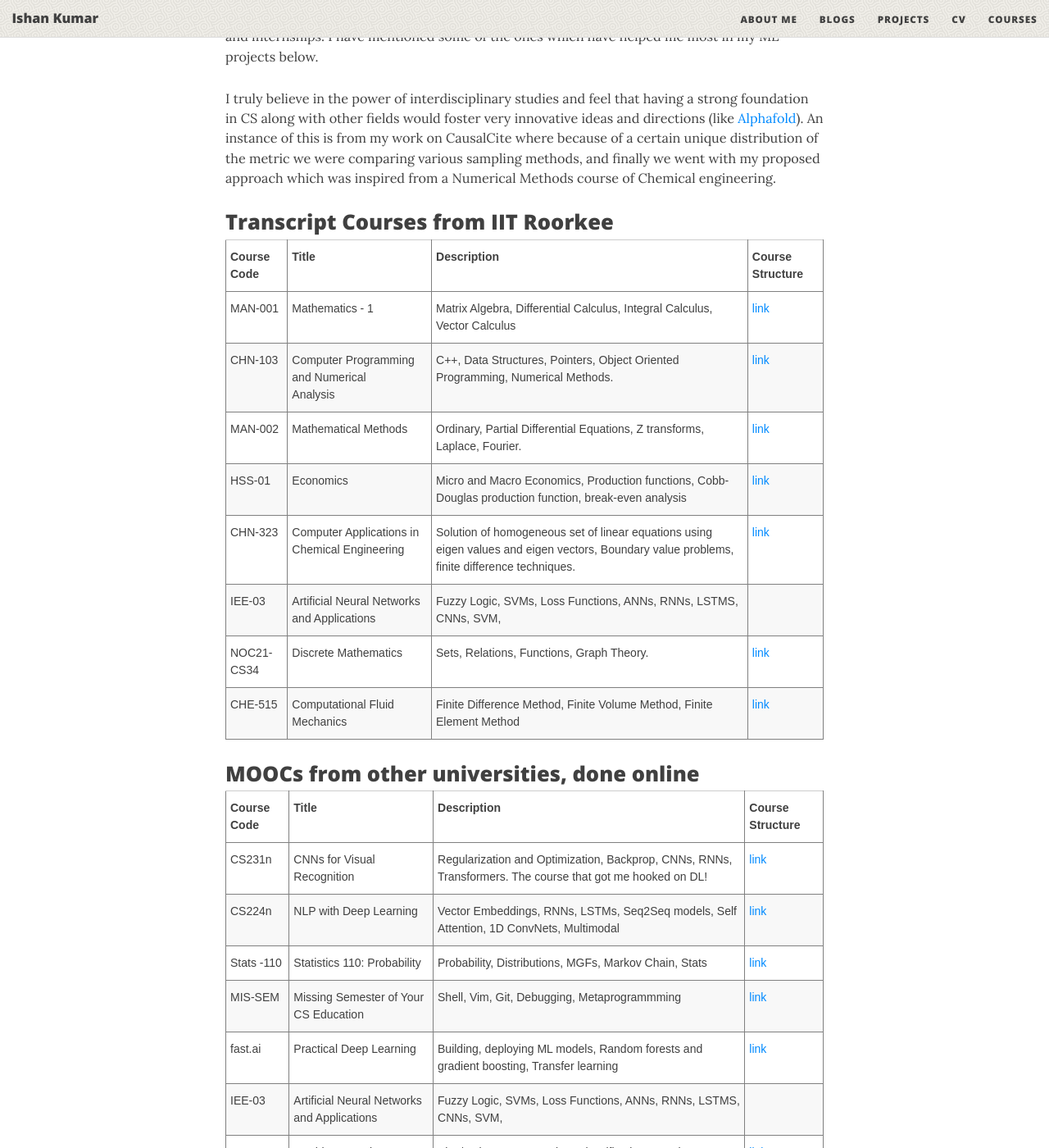
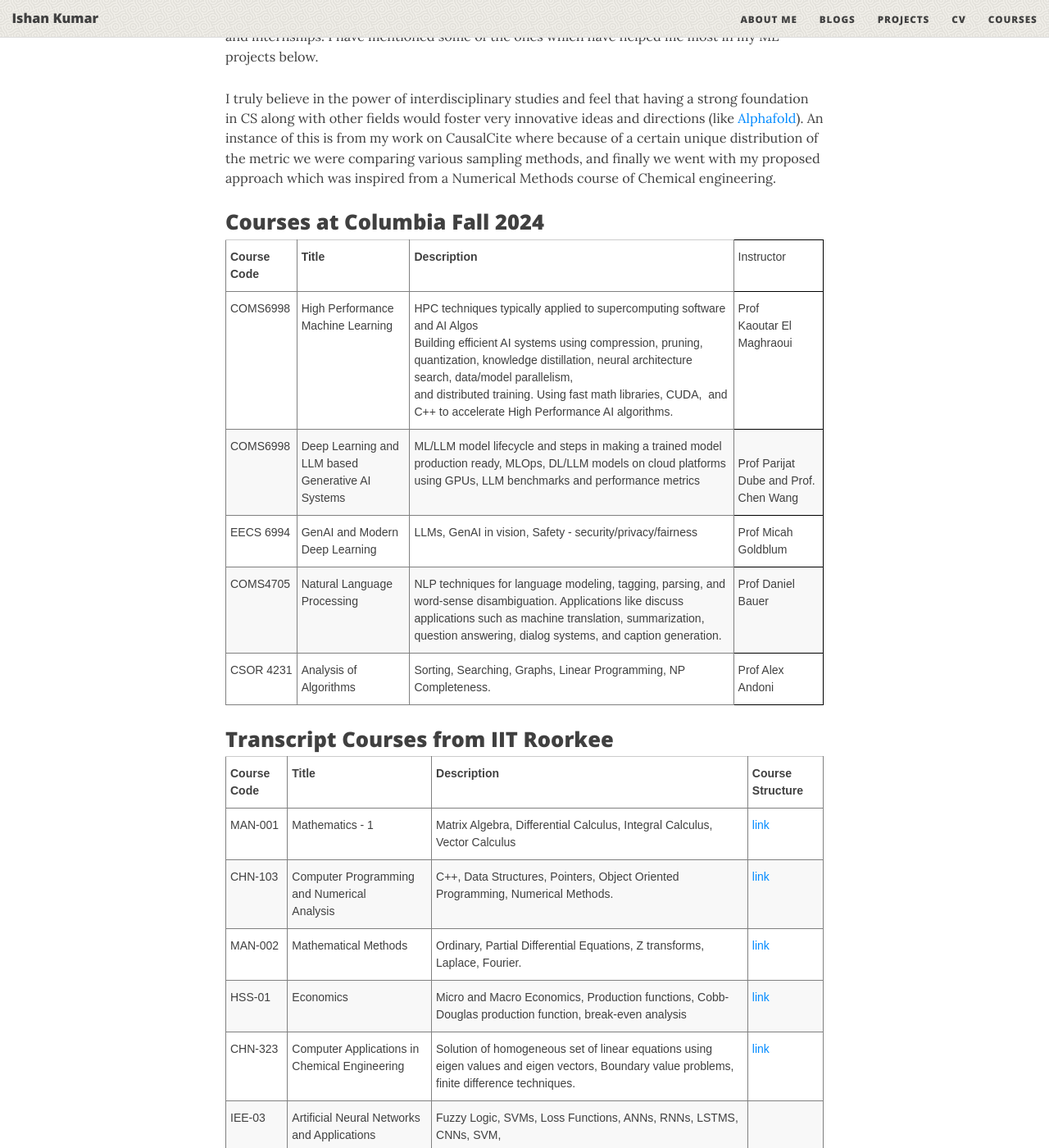
Before and after one commit to ishankumaragrawal/ishankumaragrawal.github.io, a Jekyll site: the page built from courses.html, in a window 1280 px wide and 1400 px high, scrolled down 316 px. Shown: the whole window at 82% size. Built offline with Jekyll 4.4.1, drawn with Linux system fonts in a browser that asks for light colours; nearby versions of some CDN libraries.

Commit message:
updated courses

```diff
--- a/courses.html
+++ b/courses.html
@@ -11,6 +11,57 @@
 I truly believe in the power of interdisciplinary studies and feel that having a strong foundation in CS along with other fields would foster very innovative ideas and directions (like <a href="https://alphafold.ebi.ac.uk/">Alphafold</a>).
 An instance of this is from my work on CausalCite where because of a certain unique distribution of the metric we were comparing various sampling methods, and finally we went with my proposed
 approach which was inspired from a Numerical Methods course of Chemical engineering.
+
+<h2> Courses at Columbia Fall 2024</h2>
+<style type="text/css">
+.tg  {border-collapse:collapse;border-spacing:0;}
+.tg td{border-color:black;border-style:solid;border-width:1px;font-family:Arial, sans-serif;font-size:14px;
+  overflow:hidden;padding:10px 5px;word-break:normal;}
+.tg th{border-color:black;border-style:solid;border-width:1px;font-family:Arial, sans-serif;font-size:14px;
+  font-weight:normal;overflow:hidden;padding:10px 5px;word-break:normal;}
+.tg .tg-fymr{border-color:inherit;font-weight:bold;text-align:left;vertical-align:top}
+.tg .tg-0lax{text-align:left;vertical-align:top}
+.tg .tg-0pky{border-color:inherit;text-align:left;vertical-align:top}
+</style>
+<table class="tg"><thead>
+  <tr>
+    <th class="tg-fymr">Course Code</th>
+    <th class="tg-fymr">Title</th>
+    <th class="tg-fymr">Description</th>
+    <th class="tg-0lax">Instructor</th>
+  </tr></thead>
+<tbody>
+  <tr>
+    <td class="tg-0pky">COMS6998<br></td>
+    <td class="tg-0pky">High Performance Machine Learning</td>
+    <td class="tg-0pky"><span style="font-weight:400;font-style:normal">HPC techniques typically applied to supercomputing software and AI Algos</span><br>Building efficient AI systems using compression, pruning, quantization, knowledge distillation, neural architecture search, data/model parallelism,<br><span style="font-weight:400;font-style:normal">and</span> distributed training. Using fast math libraries, CUDA,&nbsp;&nbsp;and C++ to accelerate High Performance AI algorithms.</td>
+    <td class="tg-0lax"><span style="font-weight:400;font-style:normal">Prof </span><br><span style="font-weight:400;font-style:normal">Kaoutar El Maghraoui</span></td>
+  </tr>
+  <tr>
+    <td class="tg-0pky">COMS6998</td>
+    <td class="tg-0pky">Deep Learning and LLM based Generative AI Systems</td>
+    <td class="tg-0pky"><span style="font-weight:400;font-style:normal">ML/LLM model lifecycle and steps in making a trained </span>model production ready, MLOps, DL/LLM models on cloud platforms using GPUs, <span style="font-weight:400;font-style:normal">LLM benchmarks and performance metrics</span></td>
+    <td class="tg-0lax"><br><span style="font-weight:400;font-style:normal">Prof </span>Parijat Dube and Prof. Chen Wang</td>
+  </tr>
+  <tr>
+    <td class="tg-0pky">EECS 6994</td>
+    <td class="tg-0pky"><span style="font-weight:400;font-style:normal">GenAI and </span>Modern Deep Learning</td>
+    <td class="tg-0pky">LLMs, GenAI in vision, Safety - security/privacy/fairness</td>
+    <td class="tg-0lax">Prof Micah Goldblum</td>
+  </tr>
+  <tr>
+    <td class="tg-0pky">COMS4705</td>
+    <td class="tg-0pky">Natural Language Processing</td>
+    <td class="tg-0pky">NLP techniques for language modeling, tagging, parsing, and word-sense disambiguation. Applications like discuss applications such as machine translation, summarization, question answering, dialog systems, and caption generation.</td>
+    <td class="tg-0lax">Prof <span style="font-weight:400;font-style:normal">Daniel Bauer</span></td>
+  </tr>
+  <tr>
+    <td class="tg-0pky">CSOR 4231</td>
+    <td class="tg-0pky">Analysis of Algorithms</td>
+    <td class="tg-0pky">Sorting, Searching, Graphs, Linear Programming, NP Completeness.</td>
+    <td class="tg-0lax">Prof Alex Andoni</td>
+  </tr>
+</tbody></table>
 
 </p>
 <h2> Transcript Courses from IIT Roorkee</h2>
```
Also changed, not shown: 1 other file.
